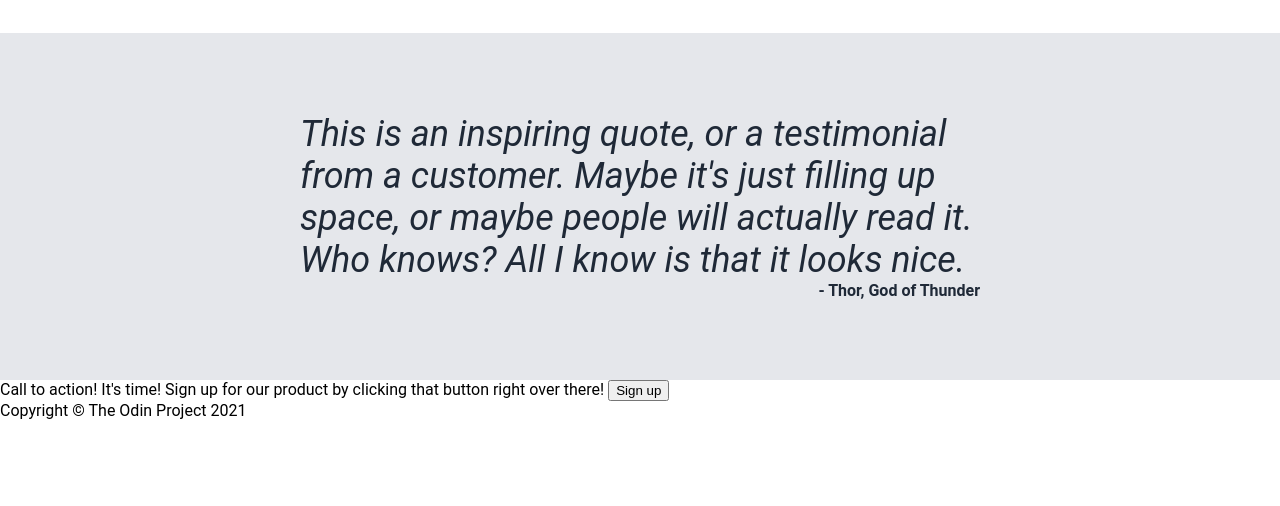
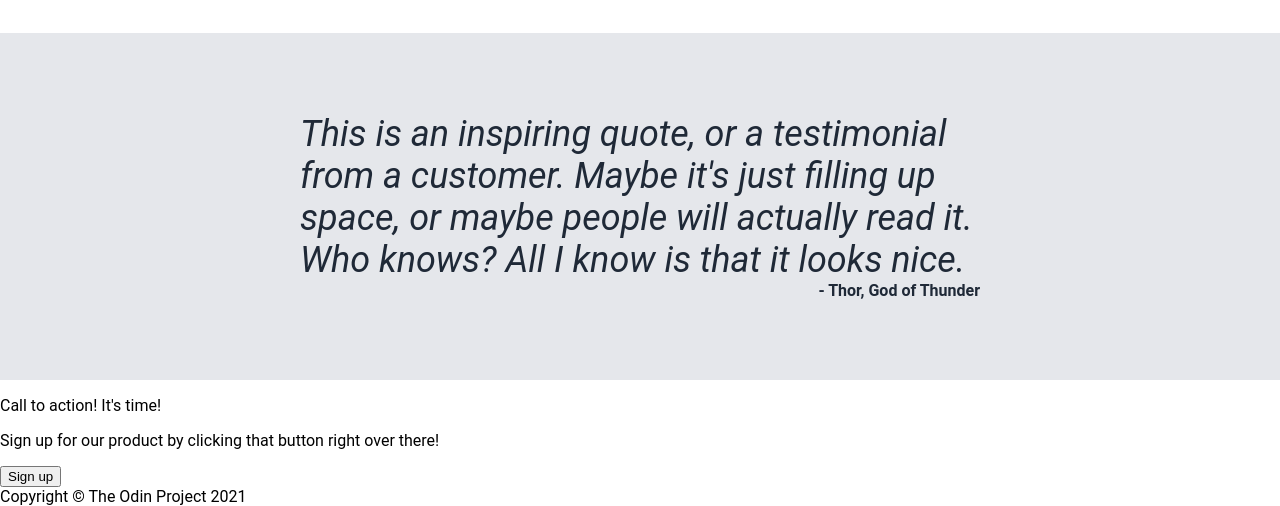
Before and after one commit to teanaie/odin-landing-page, a plain HTML site: page index.html in a window 1280 px wide. Shown: the part 741-1247 px from the top of the page. Before the commit the page ends 1161 px from the top, so only its background shows below. Drawn offline with Linux system fonts and the light colour scheme.

Commit message:
Fix modal div structure

```diff
--- a/index.html
+++ b/index.html
@@ -48,8 +48,10 @@
         </div>
 
         <div id="modal">
-            Call to action! It's time!
-            Sign up for our product by clicking that button right over there!
+            <div class="text">
+                <p>Call to action! It's time!</p>
+                <p>Sign up for our product by clicking that button right over there!</p>
+            </div>
             <button type="button" class="signup">Sign up</button>
         </div>
     </div>
```
